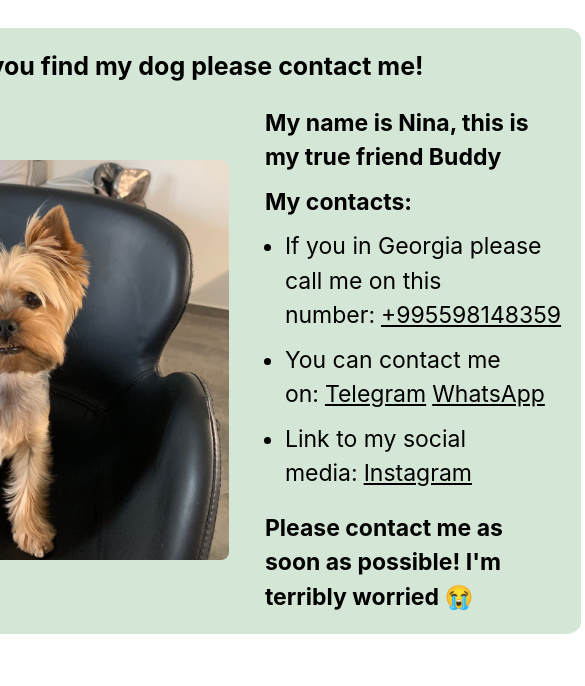
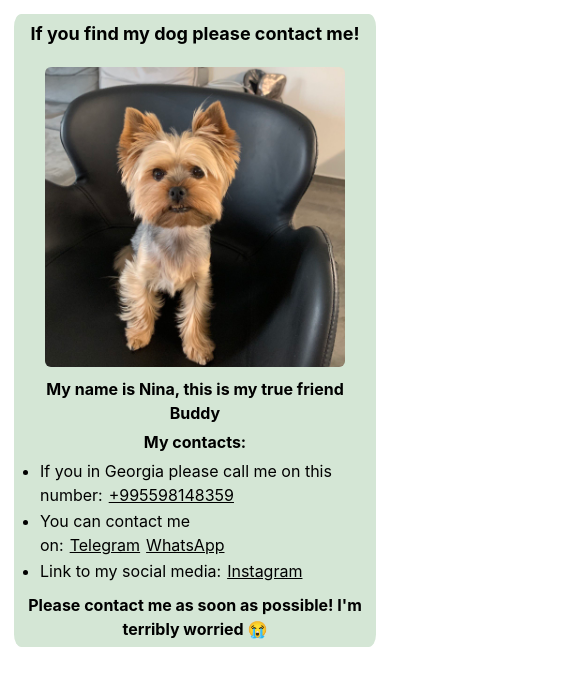
Before and after one commit to pinakoladda/buddy-lost, a React (Vite) app: page / in a window 390 px wide. Shown: the top 686 px of the page, 585 px wide, since content can reach past the window. Built offline with nearby package versions, Linux system fonts and the light colour scheme.

Commit message:
feat: add media query

```diff
--- a/src/components/Info/index.css
+++ b/src/components/Info/index.css
@@ -41,12 +41,86 @@
     font-size: 23px;
 }
 
-.info__features-list {
-    margin-bottom: 15px;
-}
-
-
-
 .info__list-item {
     margin: 10px 0;
 }
+
+@media screen and (max-width: 900px) {
+    .info {
+        margin: 10px;
+        padding: 10px;
+    }
+    .info__header {
+        font-size: 20px;
+    }
+    .info__text-container {
+        font-size: 18px;
+    }
+    .info__container {
+        gap: 30px;
+    }
+    .info__avatar {
+        width: 300px;
+        height: 300px;
+    }
+  }
+
+  @media screen and (max-width: 610px) {
+    .info__container {
+        flex-direction: column;
+    }
+    .info__paragraph {
+        text-align: center;
+        margin-bottom: 5px;
+    }
+    .info__paragraph:last-child {
+        margin-top: 10px;
+    }
+    .info__list-item {
+        margin: 2px 0;
+    }
+    .info__container {
+        gap: 10px;
+    }
+  }
+
+  @media screen and (max-width: 450px) {
+    .info__header {
+        font-size: 18px;
+    }
+    .info__text-container {
+        font-size: 16px;
+    }
+    .info__avatar {
+        width: 350px;
+        height: 350px;
+    }
+  }
+
+  @media screen and (max-width: 410px) {
+    .info {
+        margin: 6px;
+        padding: 6px;
+    }
+    .info__avatar {
+        width: 300px;
+        height: 300px;
+    }
+  }
+
+  @media screen and (max-width: 360px) {
+    .info {
+        margin: 4px;
+        padding: 4px;
+    }
+    .info__header {
+        font-size: 14px;
+    }
+    .info__text-container {
+        font-size: 12px;
+    }
+    .info__avatar {
+        width: 280px;
+        height: 280px;
+    }
+  }
```
